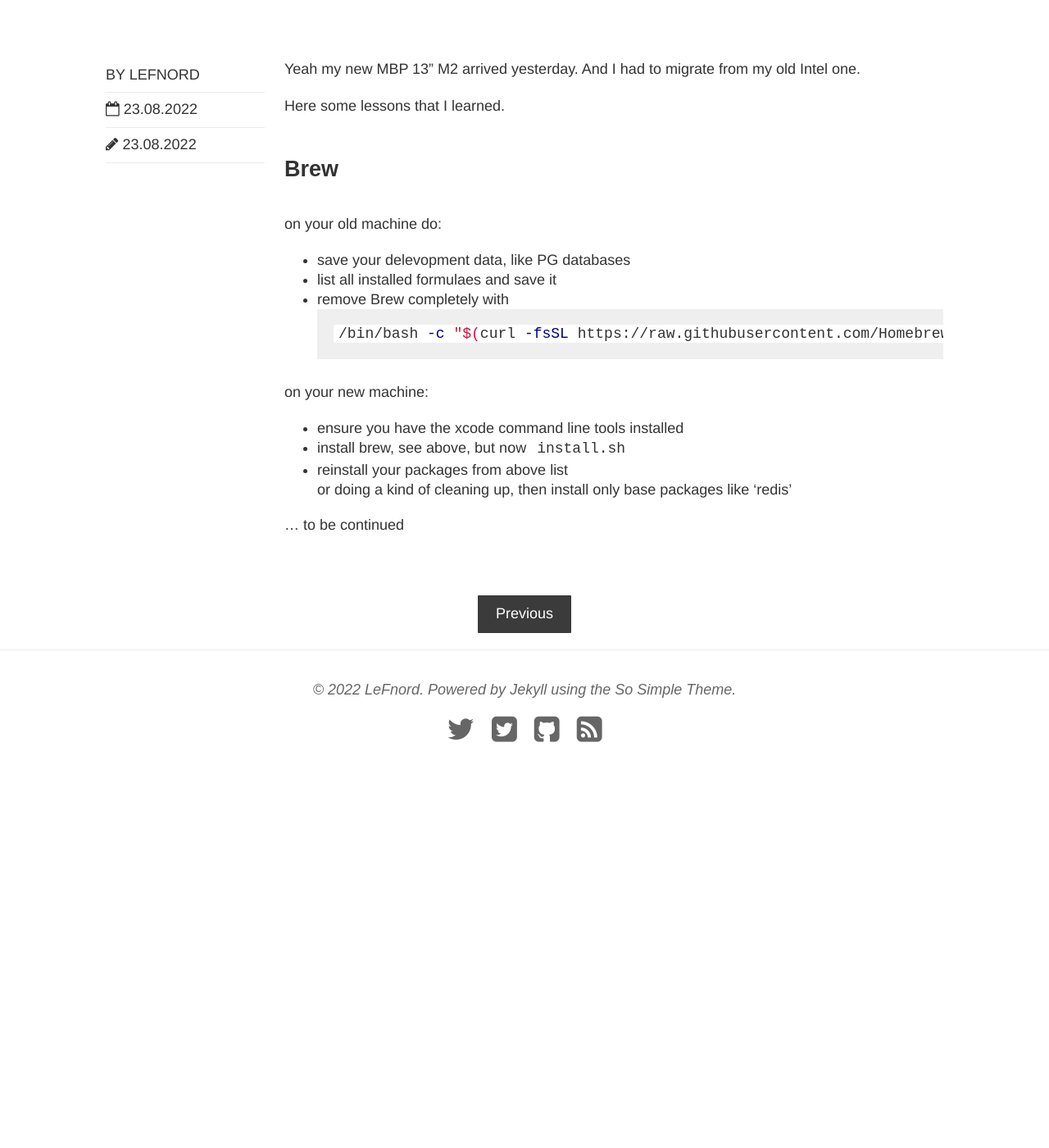
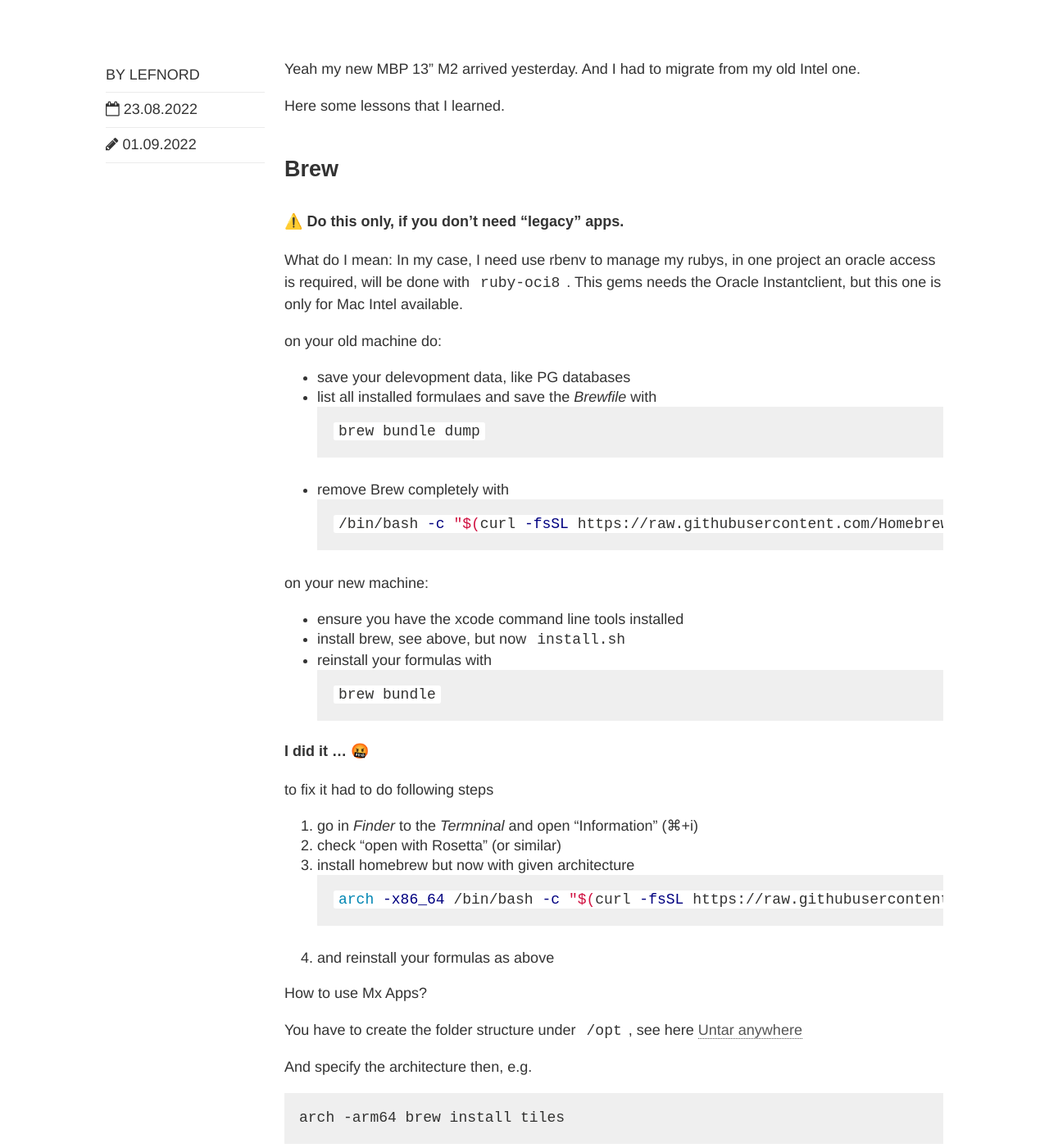
Before and after one commit to LeFnord/lefnord.github.io, a Jekyll site: the page built from _posts/2022-08-23-Hints_-_Switching_from_Intel_to_M2.md, in a window 1280 px wide and 1400 px high, scrolled down 258 px. Shown: the whole window at 82% size. Built offline with Jekyll 4.4.1, drawn with Linux system fonts in a browser that asks for light colours; nearby versions of some CDN libraries; before the commit the page ends 1294 px from its top, so only the background shows below that; some of the changed text lies outside the part shown.

Commit message:
Updates switching.

````diff
--- a/_posts/2022-08-23-Hints_-_Switching_from_Intel_to_M2.md
+++ b/_posts/2022-08-23-Hints_-_Switching_from_Intel_to_M2.md
@@ -3,7 +3,7 @@ layout: post
 title: Hints … Switching from Intel to M2
 excerpt: ''
 date: 2022-08-23 22:07 +0200
-modified: 2022-08-23 22:07 +0200
+modified: 2022-09-01 22:07 +0200
 tags: [hints]
 comments: false
 share: false
@@ -16,10 +16,18 @@ Here some lessons that I learned.
 
 ## Brew
 
+#### ⚠️ Do this only, if you don't need "legacy" apps.
+
+What do I mean: In my case, I need use rbenv to manage my rubys,
+in one project an oracle access is required, will be done with `ruby-oci8`. This gems needs the Oracle Instantclient, but this one is only for Mac Intel available.
+
 on your old machine do:
 
 - save your delevopment data, like PG databases
-- list all installed formulaes and save it
+- list all installed formulaes and save the *Brewfile* with
+```shell
+brew bundle dump
+```
 - remove Brew completely with
 ```shell
 /bin/bash -c "$(curl -fsSL https://raw.githubusercontent.com/Homebrew/install/master/uninstall.sh)"
@@ -29,8 +37,31 @@ on your new machine:
 
 - ensure you have the xcode command line tools installed
 - install brew, see above, but now `install.sh`
-- reinstall your packages from above list
-  or doing a kind of cleaning up, then install only base packages like 'redis'
+- reinstall your formulas with
+```shell
+brew bundle
+```
 
+#### I did it … 🤬
+
+to fix it  had to do following steps
+
+1. go in *Finder* to the *Termninal* and open "Information" (⌘+i)
+2. check "open with Rosetta" (or similar)
+3. install homebrew but now with given architecture
+```shell
+arch -x86_64 /bin/bash -c "$(curl -fsSL https://raw.githubusercontent.com/Homebrew/install/master/install.sh)"
+```
+4. and reinstall your formulas as above
+
+How to use Mx Apps?
+
+You have to create the folder structure under `/opt`, see here [Untar anywhere](https://docs.brew.sh/Installation#untar-anywhere)
+
+And specify the architecture then, e.g.
+```
+arch -arm64 brew install tiles
+```
+or even better, create your own alias … 😉
 
 … to be continued
````
